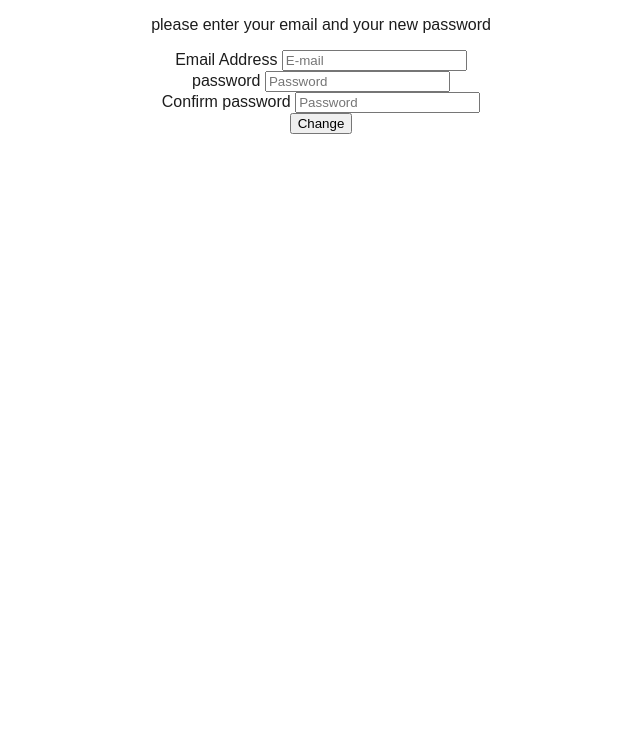
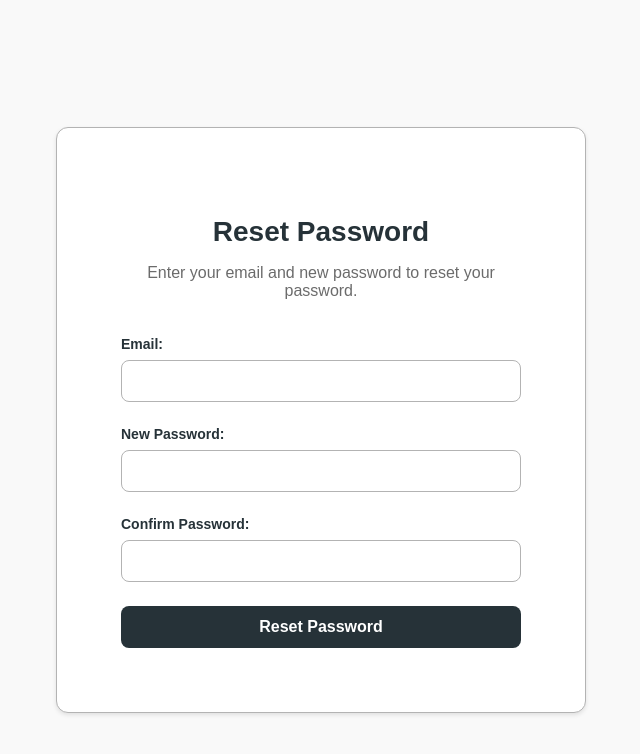
Before and after one commit to abanoub-refaat/CS309_EcommerceProject_Front-end, a React (Vite) app: page /forget-password in a window 1280 px wide. Shown: the top 754 px of the page, without its empty margins (319-959 px from the left). Built offline with nearby package versions, Linux system fonts and the light colour scheme; a web font is replaced by a local one.

Commit message:
Add forget styles, recreate forget logic handeling

```diff
--- a/src/components/Forget.css
+++ b/src/components/Forget.css
@@ -0,0 +1,134 @@
+.forget-container {
+  display: flex;
+  flex-direction: column;
+  align-items: center;
+  justify-content: center;
+  background-color: #f9f9f9;
+  padding: 20px;
+  height: 100vh;
+  color: #333333;
+}
+
+.forget-content {
+  display: flex;
+  flex-direction: column;
+  width: 100%;
+  max-width: 400px;
+  border: 1px solid #b3b3b3;
+  border-radius: 12px;
+  background-color: #fff;
+  box-shadow: 0px 2px 4px rgba(0, 0, 0, 0.1);
+  padding: 4rem;
+}
+
+.forget-text {
+  margin-bottom: 20px;
+  text-align: center;
+}
+
+.forget-text h2 {
+  font-size: 28px;
+  font-weight: bold;
+  margin-bottom: 10px;
+  color: #263238;
+}
+
+.forget-text p {
+  font-size: 16px;
+  color: #6b6b6b;
+}
+
+.forget-form {
+  display: flex;
+  flex-direction: column;
+  gap: 1.5rem;
+  width: 100%;
+}
+
+.forget-form-group {
+  display: flex;
+  flex-direction: column;
+  width: 100%;
+}
+
+.forget-form-group label {
+  font-size: 14px;
+  font-weight: bold;
+  margin-bottom: 8px;
+  color: #263238;
+  text-align: left;
+}
+
+.forget-form-group input {
+  padding: 12px;
+  border: 1px solid #b3b3b3;
+  border-radius: 8px;
+  font-size: 14px;
+  color: #333333;
+  background-color: #fff;
+  transition: all 0.3s ease;
+}
+
+.forget-form-group input:focus {
+  outline: none;
+  border-color: #263238;
+  background-color: #f2f2f2;
+}
+
+.forget-form-group input::placeholder {
+  color: #b3b3b3;
+}
+
+.forget-btn {
+  padding: 12px;
+  border: none;
+  border-radius: 8px;
+  font-size: 16px;
+  font-weight: bold;
+  color: #fff;
+  background-color: #263238;
+  cursor: pointer;
+  transition: background-color 0.3s ease, transform 0.2s ease;
+  width: 100%;
+  text-align: center;
+}
+
+.forget-btn:hover {
+  background-color: #1b1e20;
+  transform: translateY(-2px);
+}
+
+.forget-btn:active {
+  background-color: #3c4043;
+  transform: translateY(0);
+}
+
+.forget-btn:disabled {
+  background-color: #b3b3b3;
+  cursor: not-allowed;
+}
+
+.forget-btn:disabled:hover {
+  background-color: #b3b3b3;
+  transform: none;
+}
+
+.message {
+  font-size: 14px;
+  margin-top: 10px;
+  color: red;
+}
+
+@media (max-width: 768px) {
+  .forget-content {
+    padding: 2rem;
+  }
+
+  .forget-text h2 {
+    font-size: 24px;
+  }
+
+  .forget-text p {
+    font-size: 14px;
+  }
+}
--- a/src/components/Forget.jsx
+++ b/src/components/Forget.jsx
@@ -1,96 +1,96 @@
 import { useState } from "react";
-// import "./Forget.css";
+import "./Forget.css";
 
 const Forget = () => {
   const [email, setEmail] = useState("");
   const [password, setPassword] = useState("");
-  const [ConfirmPassword, setConfirmPassword] = useState("");
-  const [errorMessage, setErrorMessage] = useState("");
+  const [confirmPassword, setConfirmPassword] = useState("");
+  const [message, setMessage] = useState("");
+  const [loading, setLoading] = useState(false);
 
   const handleSubmit = (e) => {
     e.preventDefault();
-    if (password !== ConfirmPassword) {
-      setErrorMessage("Passwords do not match!");
-    } else {
-      setErrorMessage("");
-      alert("Password Changed successfully!");
-      // Proceed with form submission logic
+
+    if (password.length < 6) {
+      setMessage("Password must be at least 6 characters.");
+      return;
     }
-    // Handle login logic here
-    fetch("https://example.com/api/Forget", {
+
+    if (password !== confirmPassword) {
+      setMessage("Passwords do not match.");
+      return;
+    }
+
+    setLoading(true);
+
+    fetch("http://localhost:5173/api/v1/users/update", {
       method: "POST",
       headers: {
         "Content-Type": "application/json",
       },
-      body: JSON.stringify({ email, password, ConfirmPassword }),
+      body: JSON.stringify({ email, password }),
     })
-      .then((response) => response.json())
+      .then((response) => {
+        setLoading(false);
+        if (!response.ok) {
+          throw new Error("Failed to reset password");
+        }
+        return response.json();
+      })
       .then((data) => {
-        console.log("Success:", data);
-        // Handle successful change password
+        setMessage("Password reset successfully.");
+        console.log("Response:", data);
       })
       .catch((error) => {
+        setLoading(false);
+        setMessage("Error resetting password. Please try again.");
         console.error("Error:", error);
-        // Handle change password error here
       });
   };
+
   return (
-    <div className="ChangePassword-container">
-      <div className="ChangePassword-content">
-        <div className="text">
-          <p>please enter your email and your new password</p>
+    <div className="forget-container">
+      <div className="forget-content">
+        <div className="forget-text">
+          <h2>Reset Password</h2>
+          <p>Enter your email and new password to reset your password.</p>
         </div>
-        <form className="ChangePassword-form" onSubmit={handleSubmit}>
-          <div className="ChangePassword-form-group">
-            <label htmlFor="email" className="form-label">
-              Email Address{" "}
-            </label>
+        <form onSubmit={handleSubmit} className="forget-form">
+          <div className="forget-form-group">
+            <label htmlFor="email">Email:</label>
             <input
+              id="email"
               type="email"
-              id="email"
-              name="email"
-              className="form-input"
               value={email}
               onChange={(e) => setEmail(e.target.value)}
               required
-              placeholder="E-mail"
             />
           </div>
-          <div className="password-form-group">
-            <label htmlFor="password" className="form-label">
-              password{" "}
-            </label>
+          <div className="forget-form-group">
+            <label htmlFor="password">New Password:</label>
             <input
+              id="password"
               type="password"
-              id="password"
-              name="password"
-              className="form-input"
               value={password}
               onChange={(e) => setPassword(e.target.value)}
               required
-              placeholder="Password"
             />
           </div>
-          <div className="ChangePassword-form-group">
-            <label htmlFor="ConfirmPassword" className="form-label">
-              Confirm password{" "}
-            </label>
+          <div className="forget-form-group">
+            <label htmlFor="confirmPassword">Confirm Password:</label>
             <input
+              id="confirmPassword"
               type="password"
-              id="password"
-              name="password"
-              className="form-input"
-              value={ConfirmPassword}
+              value={confirmPassword}
               onChange={(e) => setConfirmPassword(e.target.value)}
               required
-              placeholder="Password"
             />
           </div>
-          {errorMessage && <p style={{ color: "red" }}>{errorMessage}</p>}
-          <button type="submit" className="ChangePassword-button">
-            Change
+          <button type="submit" disabled={loading} className="forget-btn">
+            {loading ? "Processing..." : "Reset Password"}
           </button>
         </form>
+        {message && <p className="message">{message}</p>}
       </div>
     </div>
   );
```
